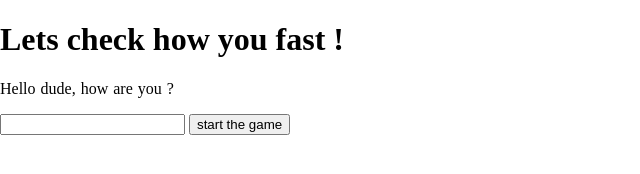
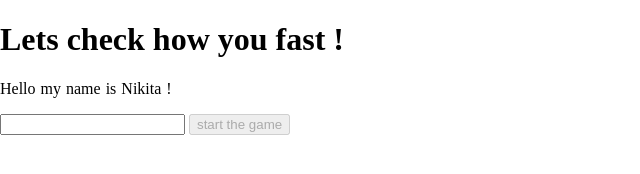
Before and after one commit to nikita539/typing-game, a website built with Parcel: page index.html in a window 1280 px wide. Both pictures are taken after a click on the button "start the game". Shown: the whole page, without its empty margins (0-640 px from the left). Built offline with nearby package versions, Linux system fonts and the light colour scheme.

Commit message:
some changes

```diff
--- a/index.html
+++ b/index.html
@@ -8,8 +8,7 @@
 </head>
 <body>
     <h1 class="title">Lets check how you fast !</h1>
-    <div class="result_time"></div>
-    <p id='text_field' class="text_field"></p>
+    <p id='text_field' class="text_field">Text will be here !</p>
     <input id="input"/>
     <button id="start_buton" class="start_buton">start the game</button>
 </body>
--- a/index.js
+++ b/index.js
@@ -3,19 +3,23 @@ const input = document.getElementById('input')
 const textField = document.getElementById('text_field')
 
 const text = [
-    "Hello dude, how are you ?"
+    "Hello my name is Nikita !"
 ]
 
 
 startButton.addEventListener('click', function() {
+    // clear textField
+    textField.innerText = null
 
-    const elements = text[0].split(' ')
+    // insert text into textfield
+    text[0].split(' ').forEach((word) => {
+        const el = document.createElement('span')
+        el.innerText = word
+        textField.appendChild(el)
+    })
 
-    elements.forEach((item) => {
-        const elem = document.createElement('span')
-        elem.innerText = item
-        textField.appendChild(elem)
-    })
+    // disable start buton
+    startButton.disabled = true
 
 })
 
```
Also changed, not shown: README.md.
